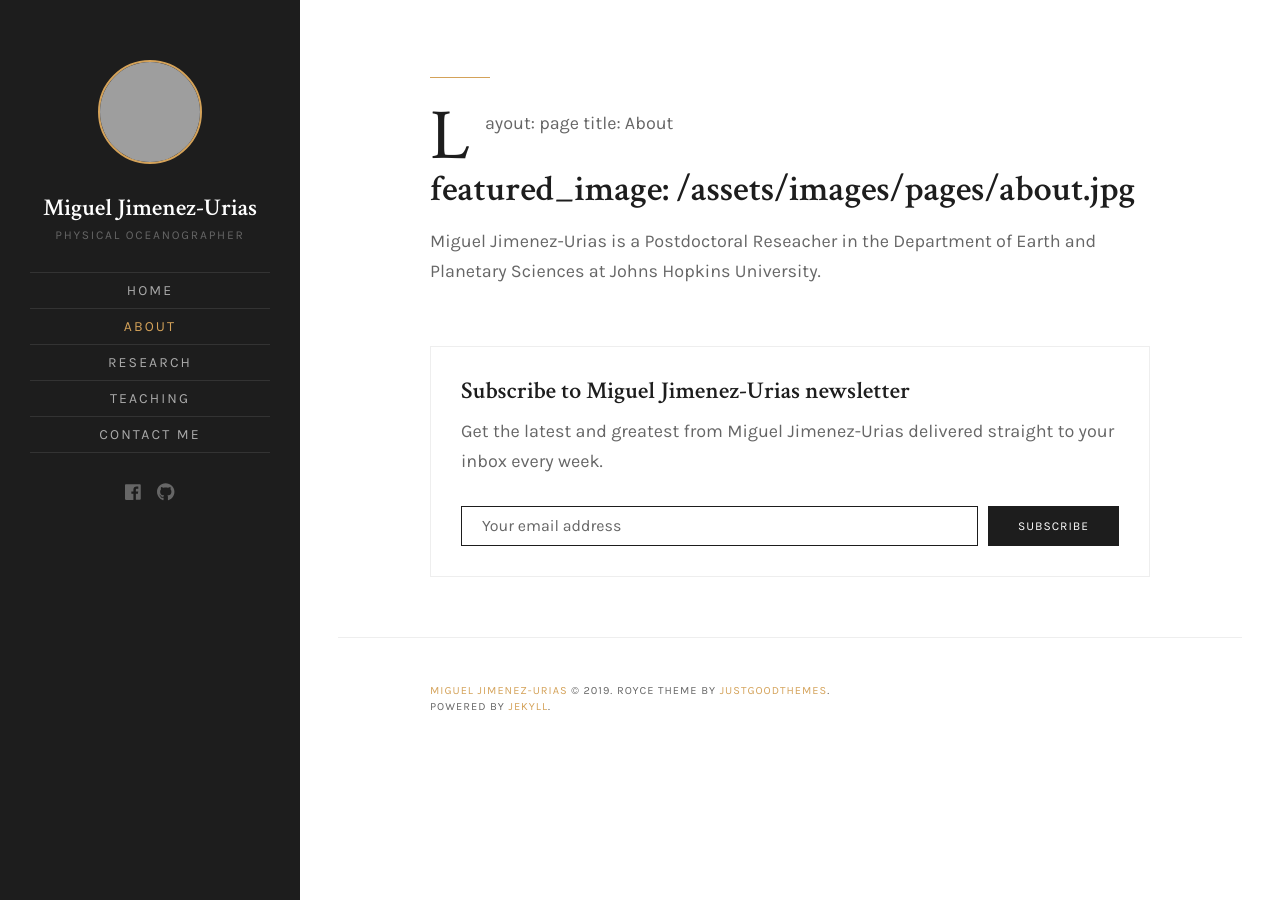
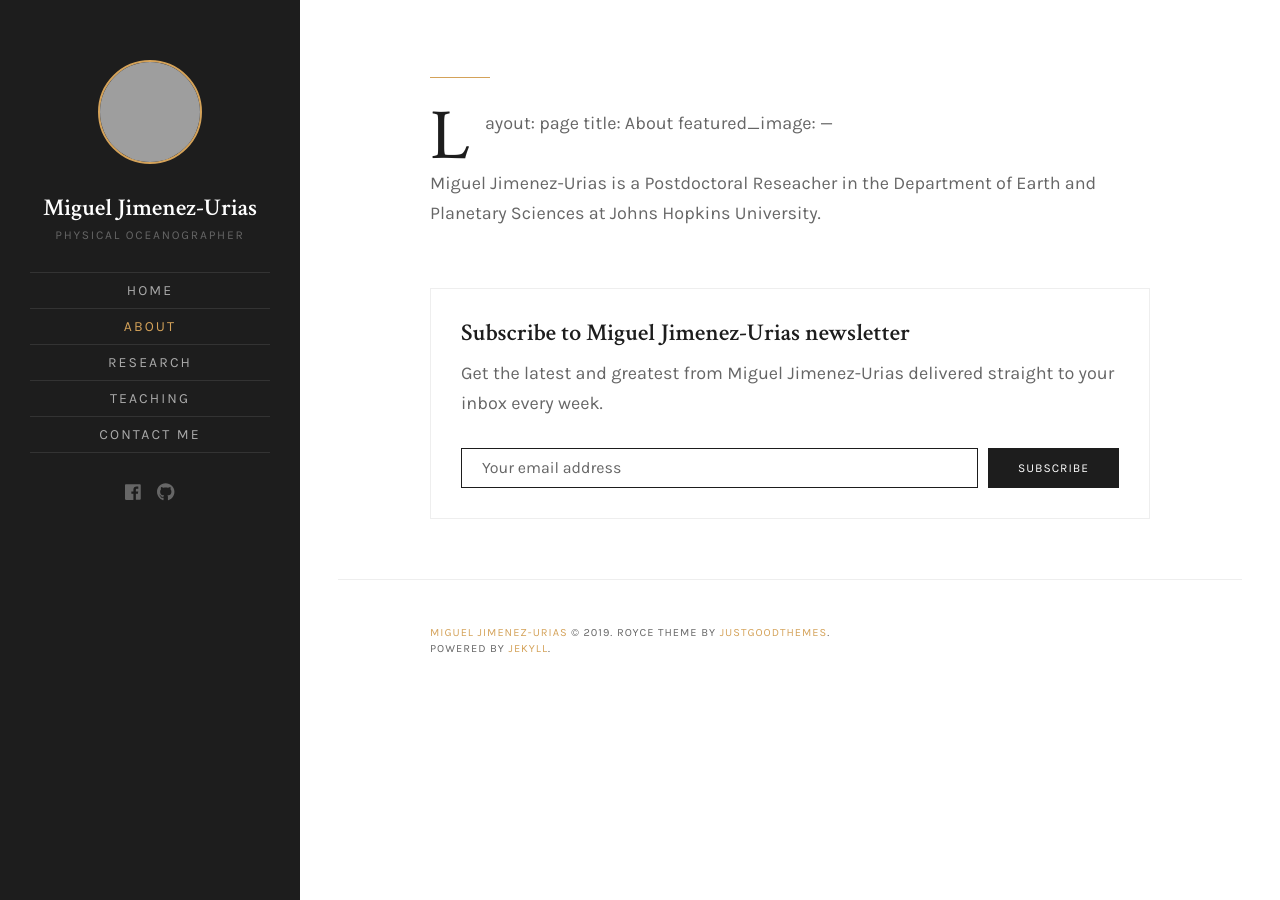
Before and after one commit to Mikejmnez/Mikejmnez.github.io, a Jekyll site: the page built from About.md, in a window 1280 px wide, cut to the strip 0-900 px from the top of the page. Built offline with Jekyll 4.4.1, drawn with Linux system fonts in a browser that asks for light colours; our own code applies the rules of GitHub Pages for plain Markdown files; grey boxes are pictures that could not be loaded.

Commit message:
fixed featured_image in about.md

```diff
--- a/About.md
+++ b/About.md
@@ -1,7 +1,6 @@
 layout: page
 title: About
-
-featured_image: /assets/images/pages/about.jpg
+featured_image:
 ---
 
 Miguel Jimenez-Urias is a Postdoctoral Reseacher in the Department of Earth and Planetary Sciences at Johns Hopkins University.
```
